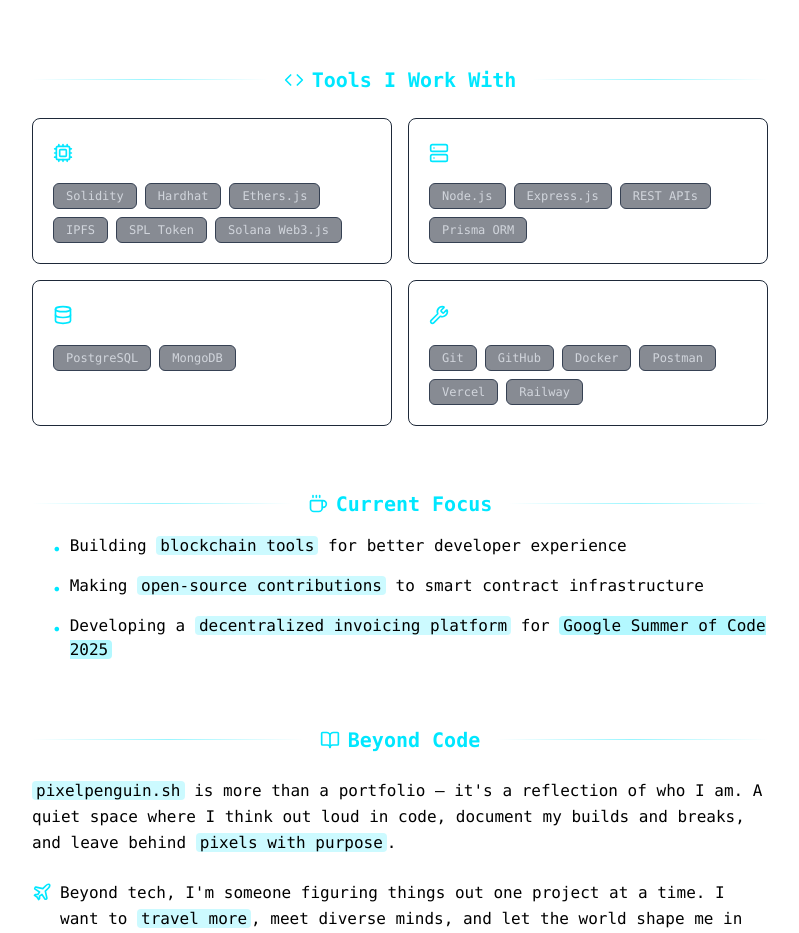
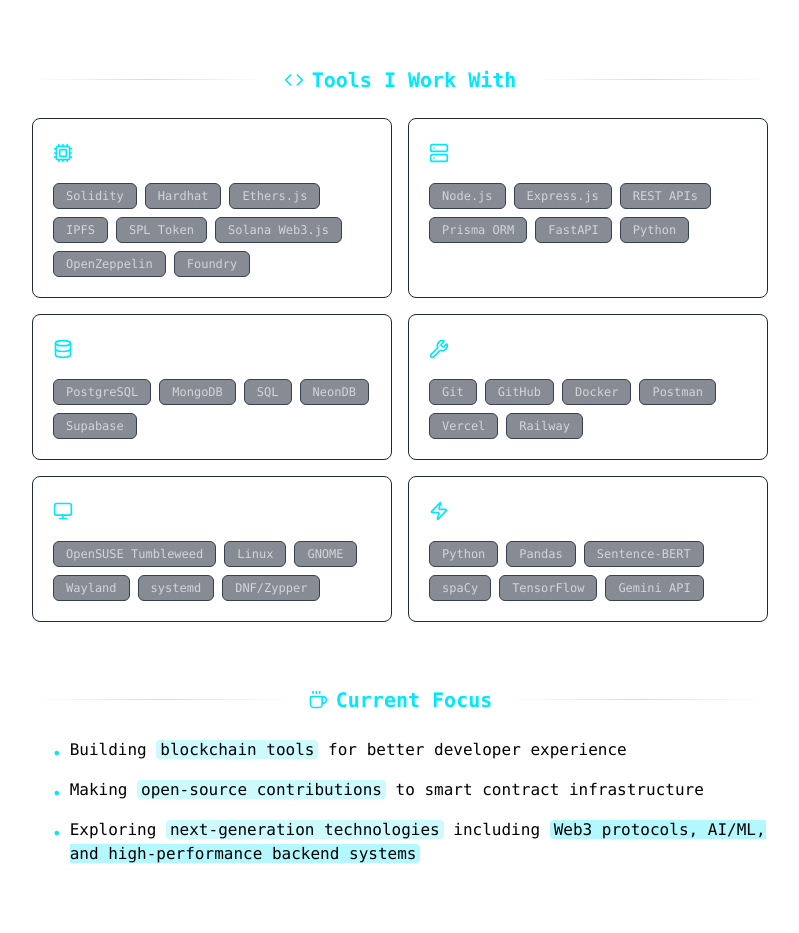
Before and after one commit to kumawatkaran523/portfolio-v2, a Next.js app in the folder frontend/: page /about in a window 1280 px wide. Shown: the part 627-1560 px from the top of the page, without its empty margins (240-1039 px from the left). Built offline with nearby package versions, Linux system fonts and the light colour scheme; a web font is replaced by a local one.

Commit message:
removed unnecessary code

```diff
--- a/frontend/app/about/page.tsx
+++ b/frontend/app/about/page.tsx
@@ -1,12 +1,80 @@
 'use client';
-import { Code, Cpu, Database, Server, BookOpen, Plane, Coffee, Wrench, Axis3DIcon } from "lucide-react";
+import { Code, Cpu, Database, Server, BookOpen, Plane, Coffee, Wrench, Zap, Monitor } from "lucide-react";
 
+// ===== DATA =====
+const toolsData = [
+    {
+        icon: Cpu,
+        title: "Blockchain",
+        items: ['Solidity', 'Hardhat', 'Ethers.js', 'IPFS', 'SPL Token', 'Solana Web3.js', 'OpenZeppelin', 'Foundry']
+    },
+    {
+        icon: Server,
+        title: "Backend & APIs",
+        items: ['Node.js', 'Express.js', 'REST APIs', 'Prisma ORM', 'FastAPI', 'Python']
+    },
+    {
+        icon: Database,
+        title: "Databases",
+        items: ['PostgreSQL', 'MongoDB', 'SQL', 'NeonDB', 'Supabase',]
+    },
+    {
+        icon: Wrench,
+        title: "Tools & Platforms",
+        items: ['Git', 'GitHub', 'Docker', 'Postman', 'Vercel', 'Railway']
+    },
+    {
+        icon: Monitor,
+        title: "Linux & OS",
+        items: ['OpenSUSE Tumbleweed', 'Linux', 'GNOME', 'Wayland', 'systemd', 'DNF/Zypper']
+    },
+    {
+        icon: Zap,
+        title: "Data & ML",
+        items: ['Python', 'Pandas', 'Sentence-BERT', 'spaCy', 'TensorFlow', 'Gemini API']
+    },
+];
+
+// ===== INLINE COMPONENTS =====
+const Highlight = ({ children }: { children: React.ReactNode }) => (
+    <span className="bg-primary/20 px-1 rounded hover:bg-primary/30 transition-all duration-200">
+        {children}
+    </span>
+);
+
+const Card = ({ icon, title, children }: { icon?: React.ReactNode; title?: string; children: React.ReactNode }) => (
+    <div className="border border-gray-800 rounded-lg p-5 hover:border-primary/30 transition-all duration-300 group">
+        {title && (
+            <div className="flex items-center gap-3 mb-4">
+                {icon}
+                <h3 className="font-mono text-lg text-white">{title}</h3>
+            </div>
+        )}
+        {children}
+    </div>
+);
+
+const Section = ({ icon, title, children }: { icon: React.ReactNode; title: string; children: React.ReactNode }) => (
+    <section className="space-y-6">
+        <div className="flex items-center gap-4 mb-6">
+            <div className="h-px flex-1 bg-gradient-to-r from-transparent via-primary/40 to-transparent"></div>
+            <h2 className="font-mono text-xl font-semibold text-primary flex items-center gap-2">
+                {icon}
+                {title}
+            </h2>
+            <div className="h-px flex-1 bg-gradient-to-r from-transparent via-primary/40 to-transparent"></div>
+        </div>
+        {children}
+    </section>
+);
+
+// ===== MAIN COMPONENT =====
 export default function About() {
-
     return (
         <div className="max-w-3xl mx-auto px-4 py-12">
+            {/* HEADER */}
             <header className="mb-12 text-center">
-                <h1 className="font-mono text-3xl font-bold text-primary mb-6">About</h1>
+                <h1 className="font-mono text-3xl font-bold text-primary mb-6">About Me :)</h1>
                 <div className="relative inline-block">
                     <blockquote className="font-montaga text-xl text-[#FFF6ED] italic leading-relaxed relative z-10">
                         "Once I learned how to learn, I became the master of my learning."
@@ -16,47 +84,35 @@
             </header>
 
             <div className="space-y-16 font-mono">
+
+                {/* INTRO */}
                 <section className="space-y-6">
                     <p className="text-md leading-relaxed">
                         Hey, I'm Karan — a curious builder, blockchain developer, and open-source contributor who believes in breaking things just enough to understand how they truly work.
                     </p>
 
                     <p className="text-md leading-relaxed">
-                        My journey into tech wasn't sparked by trends or buzzwords — it began with a simple urge to figure out how systems behave when you push them past their limits. That mindset led me into blockchain — a space that feels less like a technology and more like a shift in how we define <span className="bg-primary/20 px-1 rounded hover:bg-primary/30 transition-all duration-200">trust</span>, <span className="bg-primary/20 px-1 rounded hover:bg-primary/30 transition-all duration-200">ownership</span>, and <span className="bg-primary/20 px-1 rounded hover:bg-primary/30 transition-all duration-200">freedom</span>.
+                        My journey into tech wasn't sparked by trends or buzzwords — it began with a simple urge to figure out how systems behave when you push them past their limits. That mindset led me into blockchain — a space that feels less like a technology and more like a shift in how we define <Highlight>trust</Highlight>, <Highlight>ownership</Highlight>, and <Highlight>freedom</Highlight>.
                     </p>
 
                     <p className="text-md leading-relaxed">
-                        What fascinates me about blockchain isn't just smart contracts or tokens — it's the ability to <span className="bg-primary/20 px-1 rounded hover:bg-primary/30 transition-all duration-200">encode trust into code</span>, eliminate gatekeepers, and build systems that are public yet private, transparent yet secure. It forces you to think differently — not just about how you code, but why.
+                        What fascinates me about blockchain isn't just smart contracts or tokens — it's the ability to <Highlight>encode trust into code</Highlight>, eliminate gatekeepers, and build systems that are public yet private, transparent yet secure. It forces you to think differently — not just about how you code, but why.
                     </p>
                 </section>
 
-                <section className="space-y-8">
-                    <div className="flex items-center gap-4 mb-6">
-                        <div className="h-px flex-1 bg-gradient-to-r from-transparent via-primary/40 to-transparent"></div>
-                        <h2 className="font-mono text-xl font-semibold text-primary flex items-center gap-2">
-                            <Code className="h-5 w-5" />
-                            Tools I Work With
-                        </h2>
-                        <div className="h-px flex-1 bg-gradient-to-r from-transparent via-primary/40 to-transparent"></div>
-                    </div>
-
+                {/* TOOLS */}
+                <Section icon={<Code className="h-5 w-5" />} title="Tools I Work With">
                     <div className="grid md:grid-cols-2 gap-4">
-                        {[
-                            { icon: <Cpu className="h-5 w-5 text-primary" />, title: "Blockchain", items: ['Solidity', 'Hardhat', 'Ethers.js', 'IPFS', 'SPL Token', 'Solana Web3.js'] },
-                            { icon: <Server className="h-5 w-5 text-primary" />, title: "Backend & APIs", items: ['Node.js', 'Express.js', 'REST APIs', 'Prisma ORM'] },
-                            { icon: <Database className="h-5 w-5 text-primary" />, title: "Databases", items: ['PostgreSQL', 'MongoDB'] },
-                            { icon: <Wrench className="h-5 w-5 text-primary" />, title: "Tools & Platforms", items: ['Git', 'GitHub', 'Docker', 'Postman', 'Vercel', 'Railway'] }
-                        ].map((category, index) => (
-                            <div
-                                key={index}
-                                className="border border-gray-800 rounded-lg p-5 hover:border-primary/30 transition-all duration-300 group"
+                        {toolsData.map((category) => {
+                            const IconComponent = category.icon;
+                            return (
+                                <Card
+                                    key={category.title}
+                                    icon={<IconComponent className="h-5 w-5 text-primary" />}
+                                    title={category.title}
                                 >
-                                <div className="flex items-center gap-3 mb-4">
-                                    {category.icon}
-                                    <h3 className="font-mono text-lg text-white">{category.title}</h3>
-                                </div>
                                     <div className="flex flex-wrap gap-2">
-                                    {category.items.map(tool => (
+                                        {category.items.map((tool) => (
                                             <span
                                                 key={tool}
                                                 className="px-3 py-1 bg-gray-900/50 text-gray-300 text-xs rounded-md border border-gray-700 hover:bg-primary/10 hover:border-primary/30 transition-all duration-200"
@@ -65,66 +121,60 @@
                                             </span>
                                         ))}
                                     </div>
+                                </Card>
+                            );
+                        })}
                     </div>
-                        ))}
-                    </div>
-                </section>
+                </Section>
 
-                {/* Current Work Section */}
-                <section className="space-y-4">
-                    <div className="flex items-center gap-4 mb-4">
-                        <div className="h-px flex-1 bg-gradient-to-r from-transparent via-primary/40 to-transparent"></div>
-                        <h2 className="font-mono text-xl font-semibold text-primary flex items-center gap-2">
-                            <Coffee className="h-5 w-5" />
-                            Current Focus
-                        </h2>
-                        <div className="h-px flex-1 bg-gradient-to-r from-transparent via-primary/40 to-transparent"></div>
-                    </div>
+                {/* FOCUS */}
+                <Section icon={<Coffee className="h-5 w-5" />} title="Current Focus">
                     <ul className="space-y-3 pl-5">
                         <li className="flex items-start gap-2">
                             <span className="text-primary mt-1">•</span>
-                            <span>Building <span className="bg-primary/20 px-1 rounded hover:bg-primary/30 transition-all duration-200">blockchain tools</span> for better developer experience</span>
+                            <span>
+                                Building <Highlight>blockchain tools</Highlight> for better developer experience
+                            </span>
                         </li>
                         <li className="flex items-start gap-2">
                             <span className="text-primary mt-1">•</span>
-                            <span>Making <span className="bg-primary/20 px-1 rounded hover:bg-primary/30 transition-all duration-200">open-source contributions</span> to smart contract infrastructure</span>
+                            <span>
+                                Making <Highlight>open-source contributions</Highlight> to smart contract infrastructure
+                            </span>
                         </li>
                         <li className="flex items-start gap-2">
                             <span className="text-primary mt-1">•</span>
-                            <span>Developing a <span className="bg-primary/20 px-1 rounded hover:bg-primary/30 transition-all duration-200">decentralized invoicing platform</span> for <span className="bg-primary/30 px-1 rounded hover:bg-primary/40 transition-all duration-200">Google Summer of Code 2025</span></span>
+                            <span>
+                                Exploring <Highlight>next-generation technologies</Highlight> including <span className="bg-primary/30 px-1 rounded hover:bg-primary/40 transition-all duration-200">Web3 protocols, AI/ML, and high-performance backend systems</span>
+                            </span>
                         </li>
+
                     </ul>
-                </section>
+                </Section>
 
-                {/* Beyond Section */}
-                <section className="space-y-6">
-                    <div className="flex items-center gap-4 mb-6">
-                        <div className="h-px flex-1 bg-gradient-to-r from-transparent via-primary/40 to-transparent"></div>
-                        <h2 className="font-mono text-xl font-semibold text-primary flex items-center gap-2">
-                            <BookOpen className="h-5 w-5" />
-                            Beyond Code
-                        </h2>
-                        <div className="h-px flex-1 bg-gradient-to-r from-transparent via-primary/40 to-transparent"></div>
-                    </div>
-
+                {/* BEYOND CODE */}
+                <Section icon={<BookOpen className="h-5 w-5" />} title="Beyond Code">
                     <p className="text-md leading-relaxed">
-                        <span className="bg-primary/20 px-1 rounded hover:bg-primary/30 transition-all duration-200">pixelpenguin.sh</span> is more than a portfolio — it's a reflection of who I am. A quiet space where I think out loud in code, document my builds and breaks, and leave behind <span className="bg-primary/20 px-1 rounded hover:bg-primary/30 transition-all duration-200">pixels with purpose</span>.
+                        <Highlight>pixelpenguin.sh</Highlight> is more than a portfolio — it's a reflection of who I am. A quiet space where I think out loud in code, document my builds and breaks, and leave behind <Highlight>pixels with purpose</Highlight>.
                     </p>
 
                     <p className="text-md leading-relaxed flex items-start gap-2">
                         <Plane className="h-5 w-5 text-primary flex-shrink-0 mt-0.5" />
-                        <span>Beyond tech, I'm someone figuring things out one project at a time. I want to <span className="bg-primary/20 px-1 rounded hover:bg-primary/30 transition-all duration-200">travel more</span>, meet diverse minds, and let the world shape me in ways books and screens never could.</span>
+                        <span>
+                            Beyond tech, I'm someone figuring things out one project at a time. I want to <Highlight>travel more</Highlight>, meet diverse minds, and let the world shape me in ways books and screens never could.
+                        </span>
                     </p>
 
                     <p className="text-md leading-relaxed">
-                        When not coding, I find comfort in stories — particularly the raw, honest <span className="bg-primary/20 px-1 rounded hover:bg-primary/30 transition-all duration-200">Hindi literature</span> of writers like <span className="bg-primary/20 px-1 rounded hover:bg-primary/30 transition-all duration-200">Munshi Premchand</span>. His work reminds me why simplicity will always matter.
+                        When not coding, I find comfort in stories — particularly the raw, honest <Highlight>Hindi literature</Highlight> of writers like <Highlight>Munshi Premchand</Highlight>. His work reminds me why simplicity will always matter.
                     </p>
 
                     <p className="text-md leading-relaxed">
-                        I know there's much left to learn and a long way to go. <span className="bg-primary/20 px-1 rounded hover:bg-primary/30 transition-all duration-200">Let's see where life takes me from here.</span>
+                        I know there's much left to learn and a long way to go. <Highlight>Let's see where life takes me from here.</Highlight>
                     </p>
-                </section>
+                </Section>
+
             </div>
         </div>
-    )
+    );
 }
--- a/frontend/app/admin/dashboard/blogs/page.tsx
+++ b/frontend/app/admin/dashboard/blogs/page.tsx
@@ -95,7 +95,7 @@
             </div>
 
             {/* Stats */}
-            <div className="grid grid-cols-1 md:grid-cols-3 gap-4">
+            <div className="grid grid-cols-1 md:grid-cols-2 gap-4">
                 <div className="bg-gray-900/30 border border-gray-800 rounded-lg p-4">
                     <p className="text-gray-500 text-sm mb-1">Total Blogs</p>
                     <p className="text-2xl font-bold text-primary">{blogs.length}</p>
@@ -103,10 +103,6 @@
                 <div className="bg-gray-900/30 border border-gray-800 rounded-lg p-4">
                     <p className="text-gray-500 text-sm mb-1">Featured</p>
                     <p className="text-2xl font-bold text-primary">{blogs.filter(b => b.featured).length}</p>
-                </div>
-                <div className="bg-gray-900/30 border border-gray-800 rounded-lg p-4">
-                    <p className="text-gray-500 text-sm mb-1">Total Views</p>
-                    <p className="text-2xl font-bold text-primary">{blogs.reduce((sum, b) => sum + b.views, 0)}</p>
                 </div>
             </div>
 
--- a/frontend/app/admin/dashboard/layout.tsx
+++ b/frontend/app/admin/dashboard/layout.tsx
@@ -4,7 +4,7 @@
 import Link from 'next/link';
 import { Menu, X, LogOut, Home, BookOpen, FolderOpen, User, Loader } from 'lucide-react';
 
-export default function AdminLayout({ children }) {
+export default function AdminLayout({ children}:any) {
     const router = useRouter();
     const [isAuthenticated, setIsAuthenticated] = useState(false);
     const [isSidebarOpen, setIsSidebarOpen] = useState(true);
@@ -41,7 +41,6 @@
         { name: 'Dashboard', href: '/admin/dashboard', icon: Home },
         { name: 'Blogs', href: '/admin/dashboard/blogs', icon: BookOpen },
         { name: 'Projects', href: '/admin/dashboard/projects', icon: FolderOpen },
-        { name: 'About', href: '/admin/dashboard/about', icon: User },
     ];
 
     return (
--- a/frontend/app/components/Footer.tsx
+++ b/frontend/app/components/Footer.tsx
@@ -84,19 +84,19 @@
                         </h4>
                         <div className="flex gap-4">
                             <a
-                                href="#"
+                                href="https://www.linkedin.com/in/karan-kumawat-26770b24a/"
                                 className="text-gray-400 hover:text-primary transition-all duration-300 p-2 rounded-full hover:bg-primary/10 hover:scale-110"
                             >
                                 <Linkedin className="h-5 w-5" />
                             </a>
                             <a
-                                href="#"
+                                href="https://x.com/KaranKu33693483"
                                 className="text-gray-400 hover:text-primary transition-all duration-300 p-2 rounded-full hover:bg-primary/10 hover:scale-110"
                             >
                                 <Twitter className="h-5 w-5" />
                             </a>
                             <a
-                                href="#"
+                                href="https://github.com/kumawatkaran523/"
                                 className="text-gray-400 hover:text-primary transition-all duration-300 p-2 rounded-full hover:bg-primary/10 hover:scale-110"
                             >
                                 <Github className="h-5 w-5" />
```
Also changed, not shown: frontend/app/admin/dashboard/page.tsx (+1 -8 lines), frontend/app/contact/page.tsx (+65 -13 lines). Lines whose indentation alone changed are shown as unchanged.
